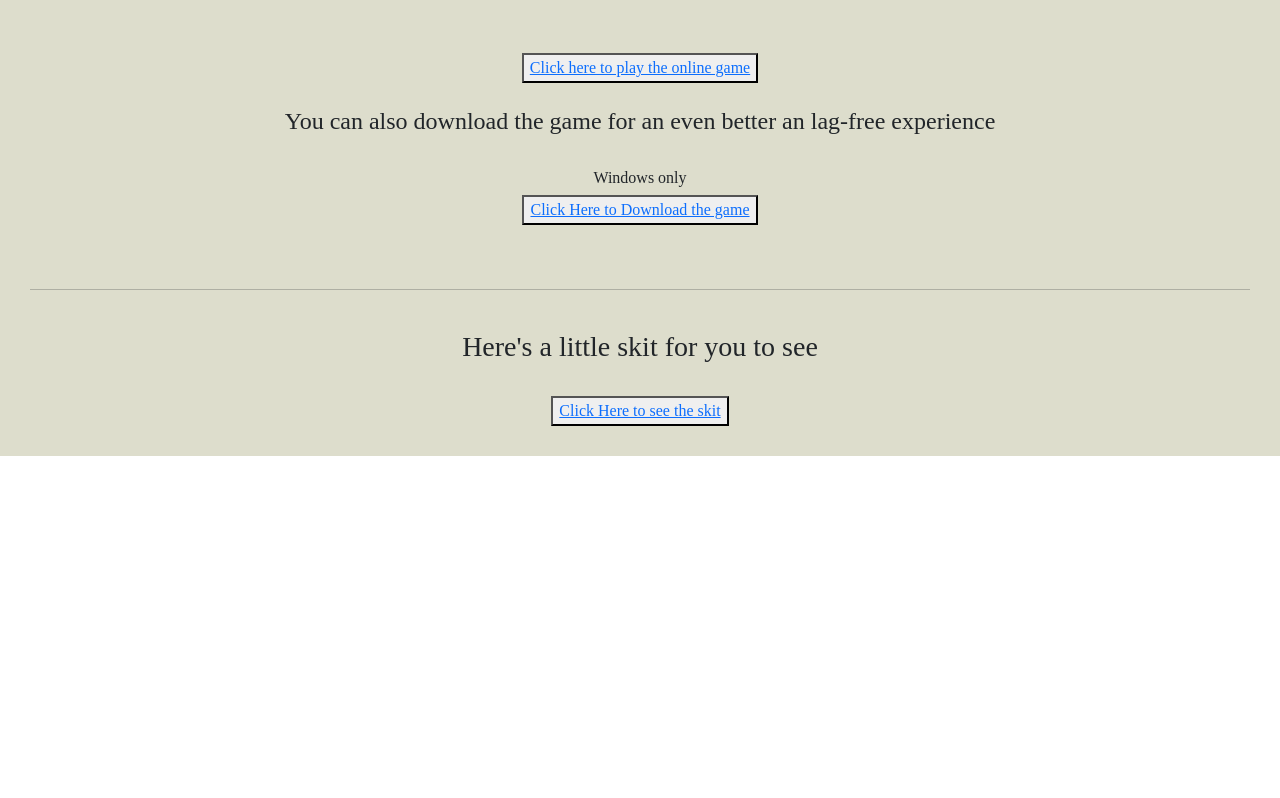
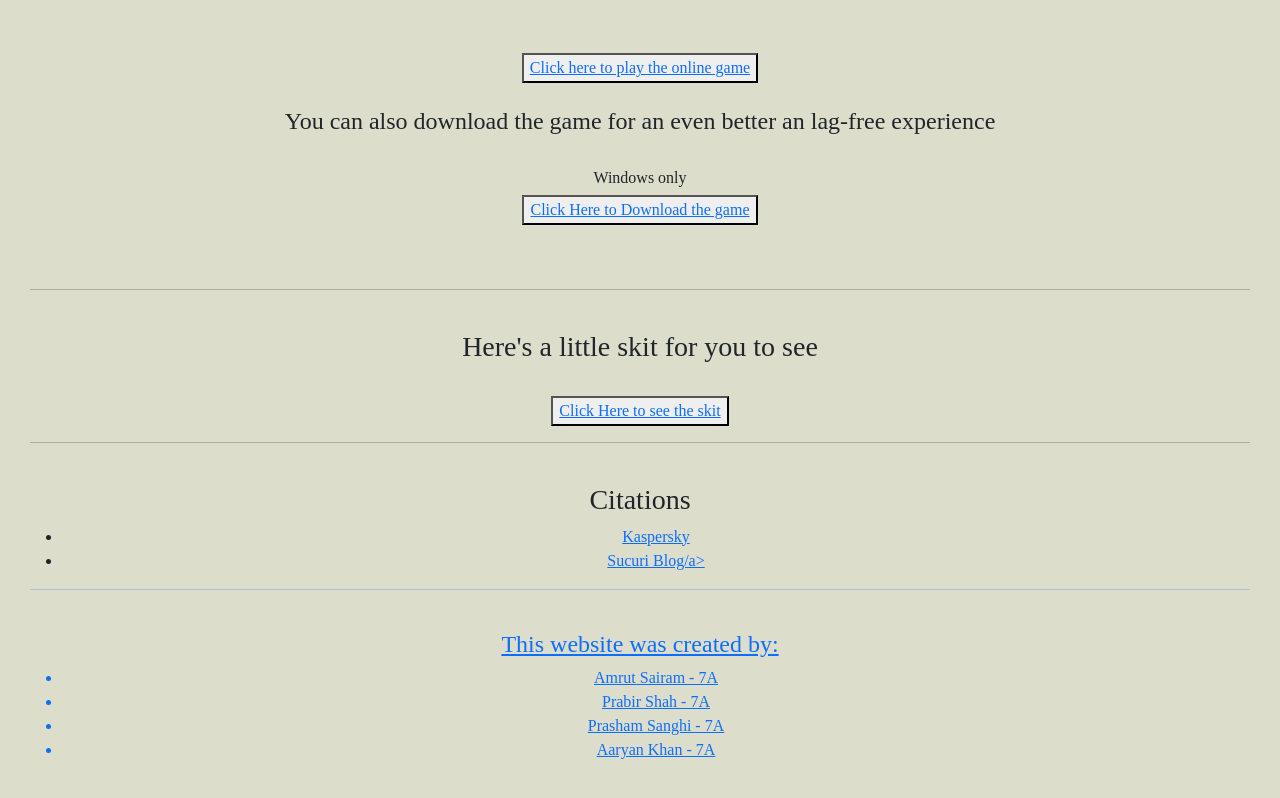
Before and after one commit to amrutt2011/CookiesWebsite, a plain HTML site: page index.html in a window 1280 px wide. Shown: the part 2363-3161 px from the top of the page. Before the commit the page ends 2819 px from the top, so only its background shows below. Drawn offline with Linux system fonts and the light colour scheme; a web font is replaced by a local one.

Commit message:
Update index.html

```diff
--- a/index.html
+++ b/index.html
@@ -293,6 +293,22 @@
                     <button>
                          <a href="https://drive.google.com/file/d/1gM0AZH3bnwdrn929D0vBbGpZvViwE0IE/view?usp=sharing">Click Here to see the skit</a>
                     </button>
+                    <hr>
+                    <br>
+                    <h3>Citations</h3>
+                    <ul>
+                         <li><a href="https://www.kaspersky.com/resource-center/definitions/cookies">Kaspersky</a></li>
+                         <li><a href="https://blog.sucuri.net/2023/01/what-are-cookies-a-short-guide-to-managing-your-online-privacy.html#:~:text=Brave-,Can%20cookies%20be%20harmful%3F,otherwise%20abuse%20your%20cookie%20data">Sucuri Blog/a></li>
+                    </ul>
+                    <hr>
+                    <br>
+                    <h4>This website was created by: </h4>
+                    <ul>
+                         <li>Amrut Sairam - 7A</li>
+                         <li>Prabir Shah - 7A</li>
+                         <li>Prasham Sanghi - 7A</li>
+                         <li>Aaryan Khan - 7A</li>
+                    </ul>
                </section>
           </div>
      </body>
```
